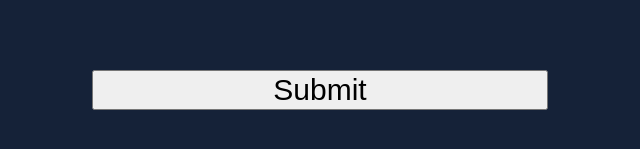
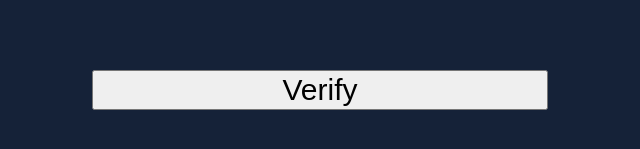
Before and after one commit to loveshivnath/OTP-Validation, a plain HTML site: page index.html in a window 1280 px wide. Shown: the part 361-510 px from the top of the page, 320-960 px from the left. Drawn offline with Linux system fonts and the light colour scheme.

Commit message:
Update index.html

```diff
--- a/index.html
+++ b/index.html
@@ -51,7 +51,7 @@ h2{
         <input type="text" maxlength="1"/>
         <br>
         <br>
-        <input type="submit" class="btn" onclick="fbtn()"/>
+        <input type="submit" class="btn" value="Verify" onclick="fbtn()"/>
         </form>
     </div>
     </body>
```
